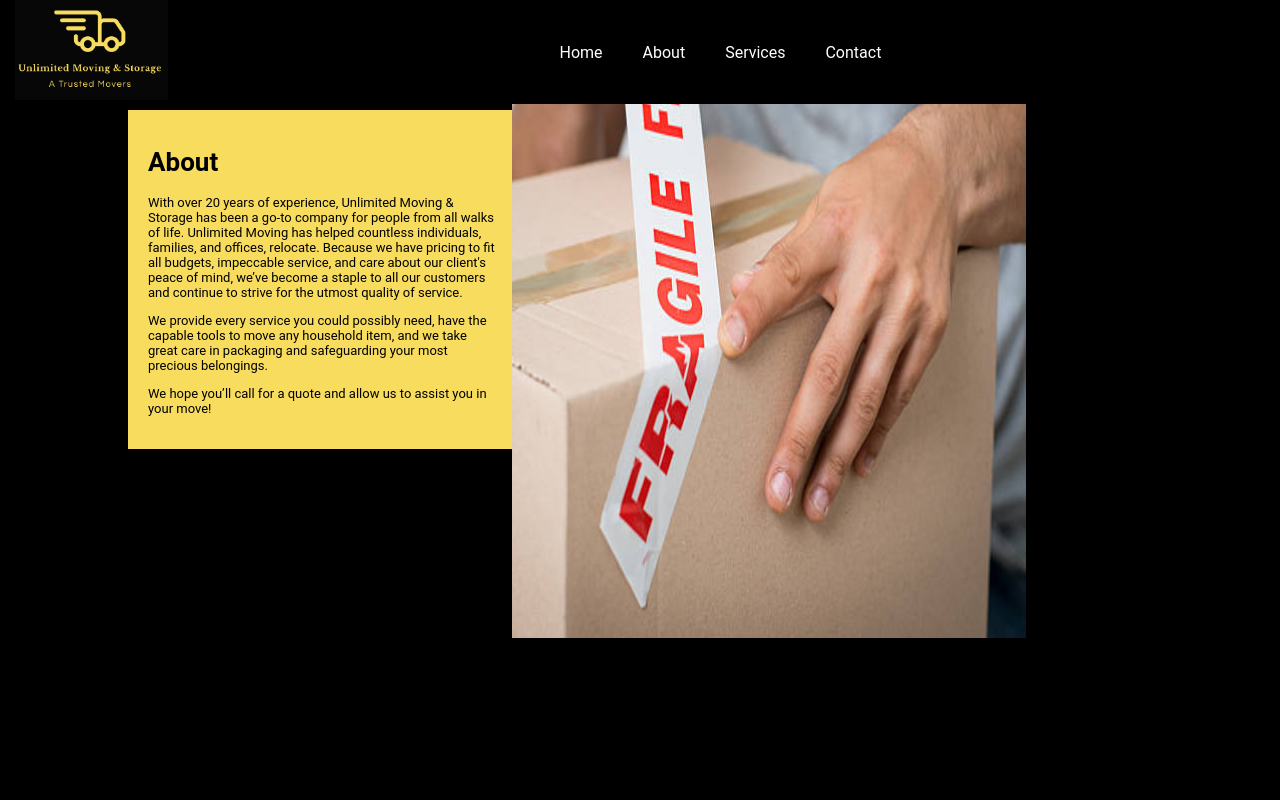
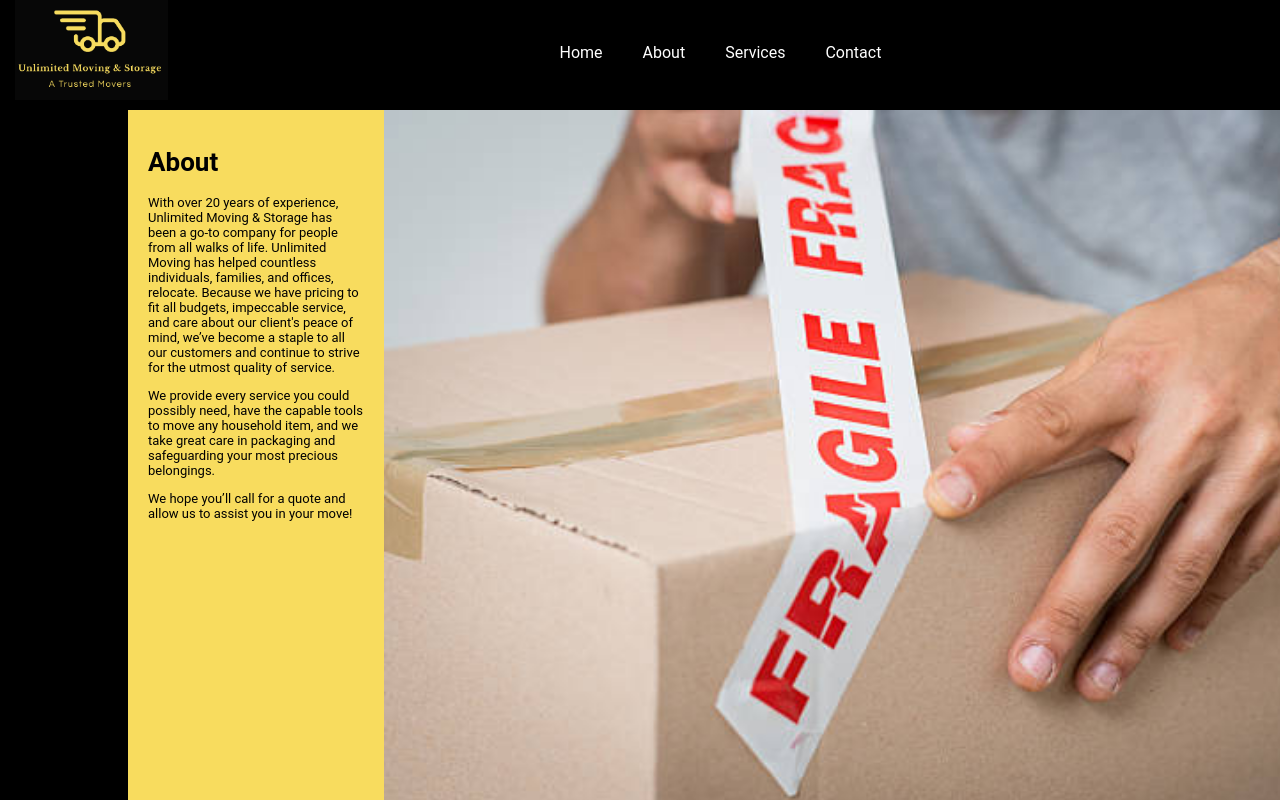
Before and after one commit to Erodri6z/Unlimited-Moving-And-Storage, a React (Create React App) app: page /About in a window 1280 px wide. Built offline with nearby package versions, Linux system fonts and the light colour scheme.

Commit message:
fix about page

```diff
--- a/src/components/About/About.jsx
+++ b/src/components/About/About.jsx
@@ -10,9 +10,9 @@ const About = () => {
         <p>We provide every service you could possibly need, have the capable tools to move any household item, and we take great care in packaging and safeguarding your most precious belongings.</p>
         <p>We hope you’ll call for a quote and allow us to assist you in your move!</p>
       </div>
-    <div id="fragile">
-      <img src={fragile} id="fragile-image" alt="fragile" />
-    </div>
+      <div id="fragile">
+        <img src={fragile} id="fragile-image" alt="fragile" />
+      </div>
     </div>
 
     </>
--- a/src/styles/about.css
+++ b/src/styles/about.css
@@ -3,6 +3,7 @@
   background-size: cover;
   height: 90%;
   margin-top: 110px;
+  display: flex;
 }
 
 #about-text {
@@ -10,21 +11,16 @@
   font-size: small;
   padding : 20px;
   margin-left: 10%;
-  margin-right: 40%;
-  padding-right: 21%;
+  padding-right: 21px;
 }
 
 #fragile{
-  margin-left: 40%;
-  margin-top: -30%;
-  height: 90%;
-  width: 60%;
-  overflow: hidden;
+  height: 100%;
+  width: 70%;
 }
 
 #fragile-image{
   padding-right: 20px;
-  width: 80%;
   height: 100%;
-  margin: -75px 0 0 -100px
+
 }
```
